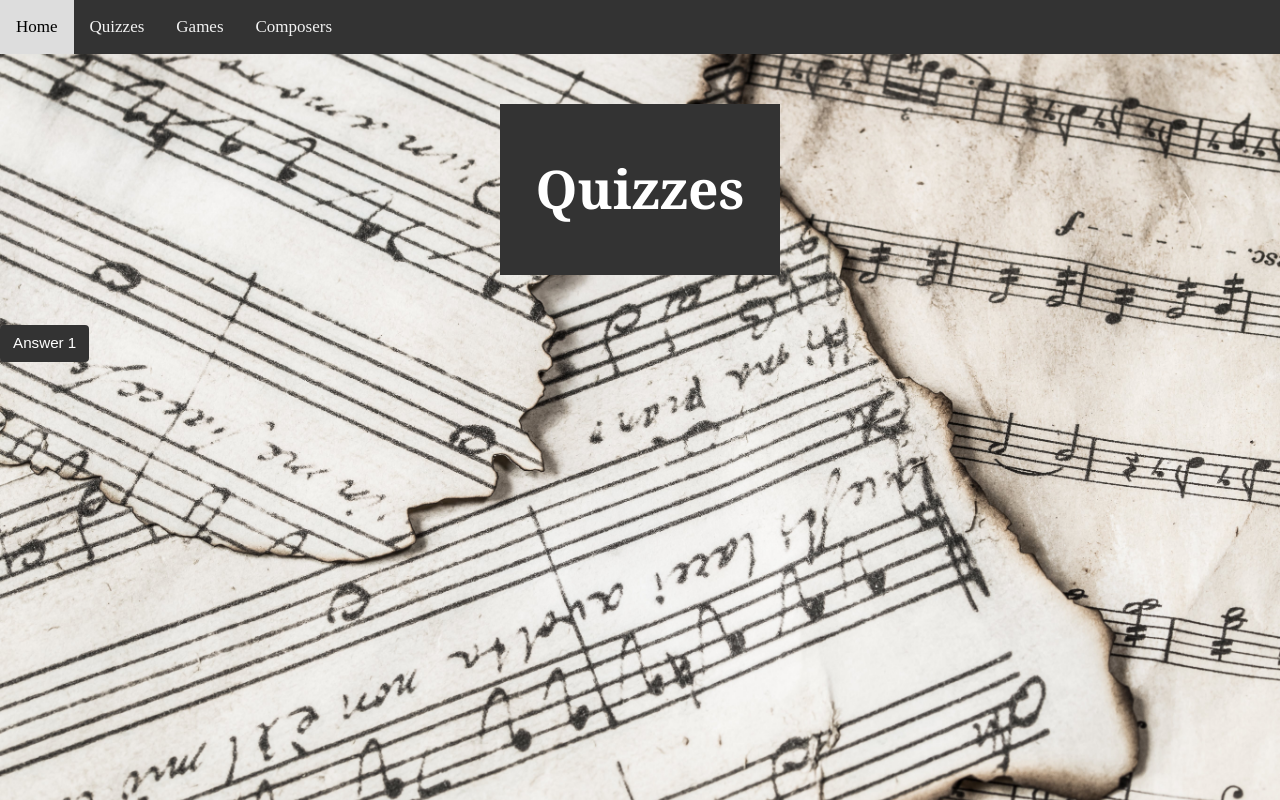
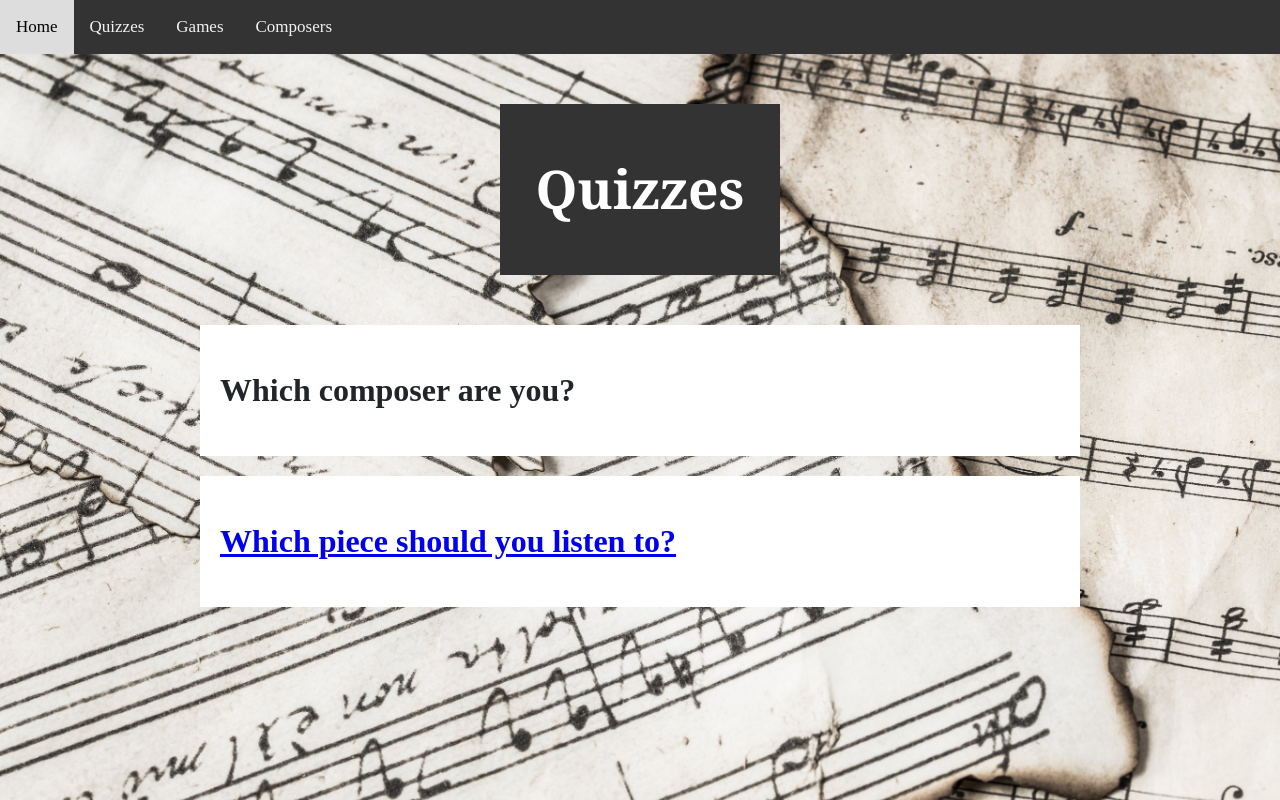
Before and after one commit to audreyyang25/MusicMania, a Flask app: page /quiz in a window 1280 px wide. Run offline with Flask 3, Linux system fonts and the light colour scheme; some libraries are stand-ins or nearby versions.

Commit message:
Update mcquiz.html

```diff
--- a/musicMania/templates/mcquiz.html
+++ b/musicMania/templates/mcquiz.html
@@ -9,5 +9,10 @@
 {% endblock %}
 
 {% block main %}
-    <button class="btn" type="submit">Answer 1</button>
+    <div class = "card">
+        <h1>Which composer are you?</h1>
+    </div>
+    <div class = "card">
+        <a href="piece"><h1>Which piece should you listen to?</h1></a>
+    </div>
 {% endblock %}
```
